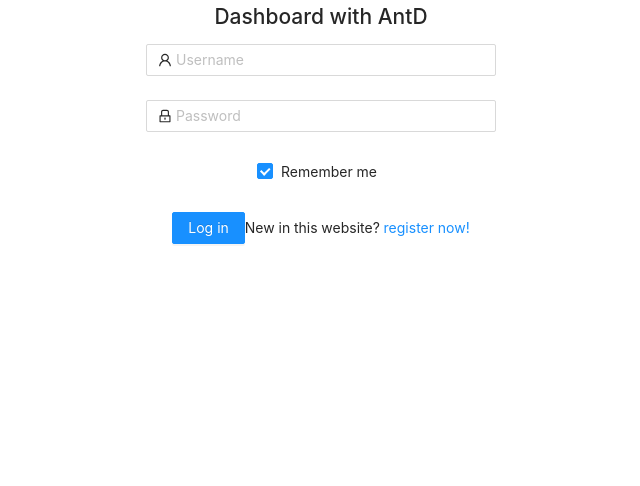
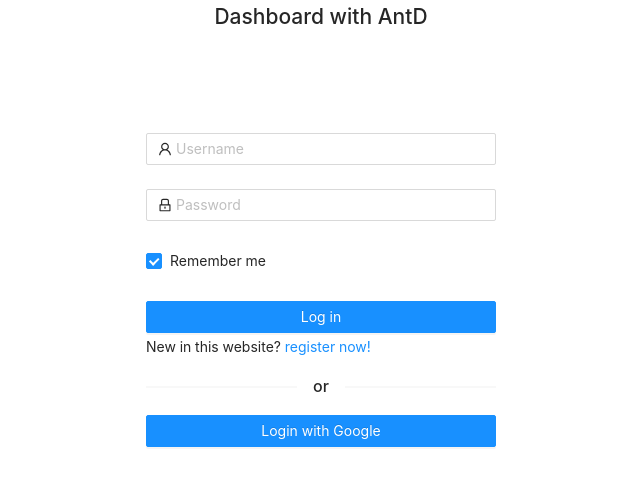
Before and after one commit to md-najmul-haque/dashboard-with-antd, a React (Create React App) app: page / in a window 1280 px wide. Shown: the top 486 px of the page, without its empty margins (319-959 px from the left). Built offline with nearby package versions, Linux system fonts and the light colour scheme.

Commit message:
login page created

```diff
--- a/src/components/Authentication/Login/Login.css
+++ b/src/components/Authentication/Login/Login.css
@@ -1,10 +1,13 @@
 .login-form {
-    display: flex;
-    justify-content: center;
-    align-items: center;
+    margin-top: 100px;
+    text-align: left;
 }
 
 .form-style {
     width: 350px;
     margin: 0 auto;
 }
+
+.register-now {
+    padding-top: 3px;
+}
--- a/src/components/Authentication/Login/Login.js
+++ b/src/components/Authentication/Login/Login.js
@@ -3,6 +3,7 @@
 import { LockOutlined, UserOutlined } from '@ant-design/icons';
 import { Link } from "react-router-dom"
 import './Login.css'
+import { Divider } from 'antd';
 
 const Login = () => {
     const onFinish = (values) => {
@@ -57,10 +58,12 @@
                 </Form.Item>
 
                 <Form.Item>
-                    <Button type="primary" htmlType="submit" className="login-form-button">
+                    <Button block type="primary" htmlType="submit" className="login-form-button">
                         Log in
                     </Button>
-                    New in this website? <Link to="/">register now!</Link>
+                    <div className='register-now'>New in this website? <Link to="/">register now!</Link></div>
+                    <Divider>or</Divider>
+                    <Button type='primary' block>Login with Google</Button>
                 </Form.Item>
             </Form>
         </div>
```
